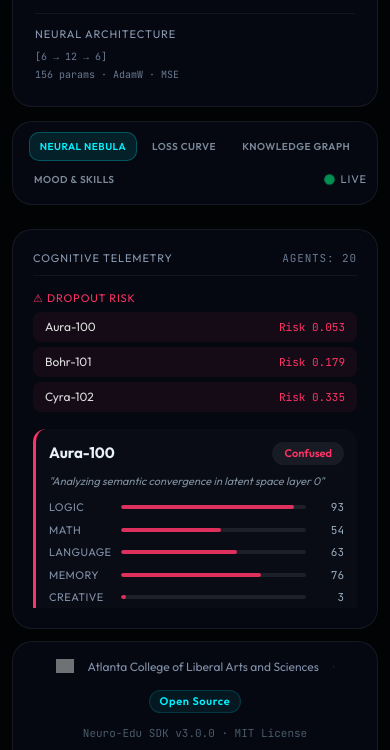
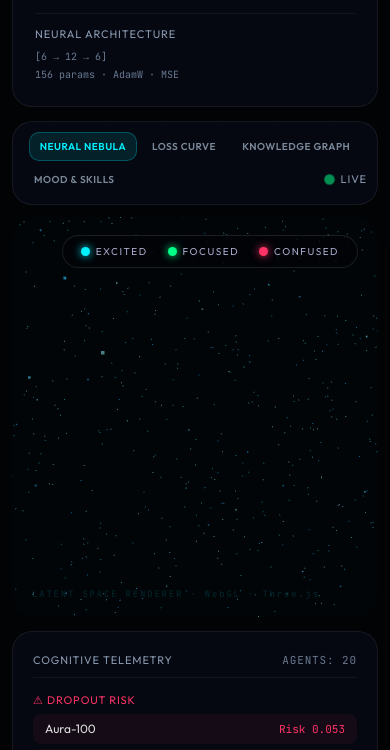
Before and after one commit to aclascollege/neuro-edu, a plain HTML site: page docs/index.html in a window 390 px wide. Shown: the part 598-1348 px from the top of the page. Drawn offline with nearby package versions, Linux system fonts and the light colour scheme; no server answers; grey boxes are pictures that could not be loaded.

Commit message:
fix: Resolve missing 3D viewer and charts on mobile by enforcing explicit height on View Container

```diff
--- a/docs/index.html
+++ b/docs/index.html
@@ -88,11 +88,14 @@
             .glass[style*="width:280px"] { width:100% !important; flex-shrink:1 !important; height:auto !important; }
 
             /* Center Viewer */
-            .ui > div > div:nth-child(2) { width:100% !important; height:500px !important; }
+            .ui > div > div:nth-child(2) { width:100% !important; height:auto !important; display:block !important; }
 
             /* Tabs */
-            .ui > div > div:nth-child(2) > div.glass:first-child { flex-wrap:wrap; height:auto !important; padding:10px !important; justify-content:center; gap:8px; }
+            .ui > div > div:nth-child(2) > div.glass:first-child { flex-wrap:wrap; height:auto !important; padding:10px !important; justify-content:center; gap:8px; margin-bottom: 12px; }
             .tab-btn { padding:6px 10px; font-size:10px; }
+
+            /* View Container (forces 3D canvas and charts to have height on mobile) */
+            .ui > div > div:nth-child(2) > div:nth-child(2) { height:400px !important; display:block !important; position:relative !important; }
 
             #view-mood div[style*="display:flex"] { flex-direction:column; height:auto !important; }
             #view-mood div[style*="flex:1"] { height:300px; }
```
